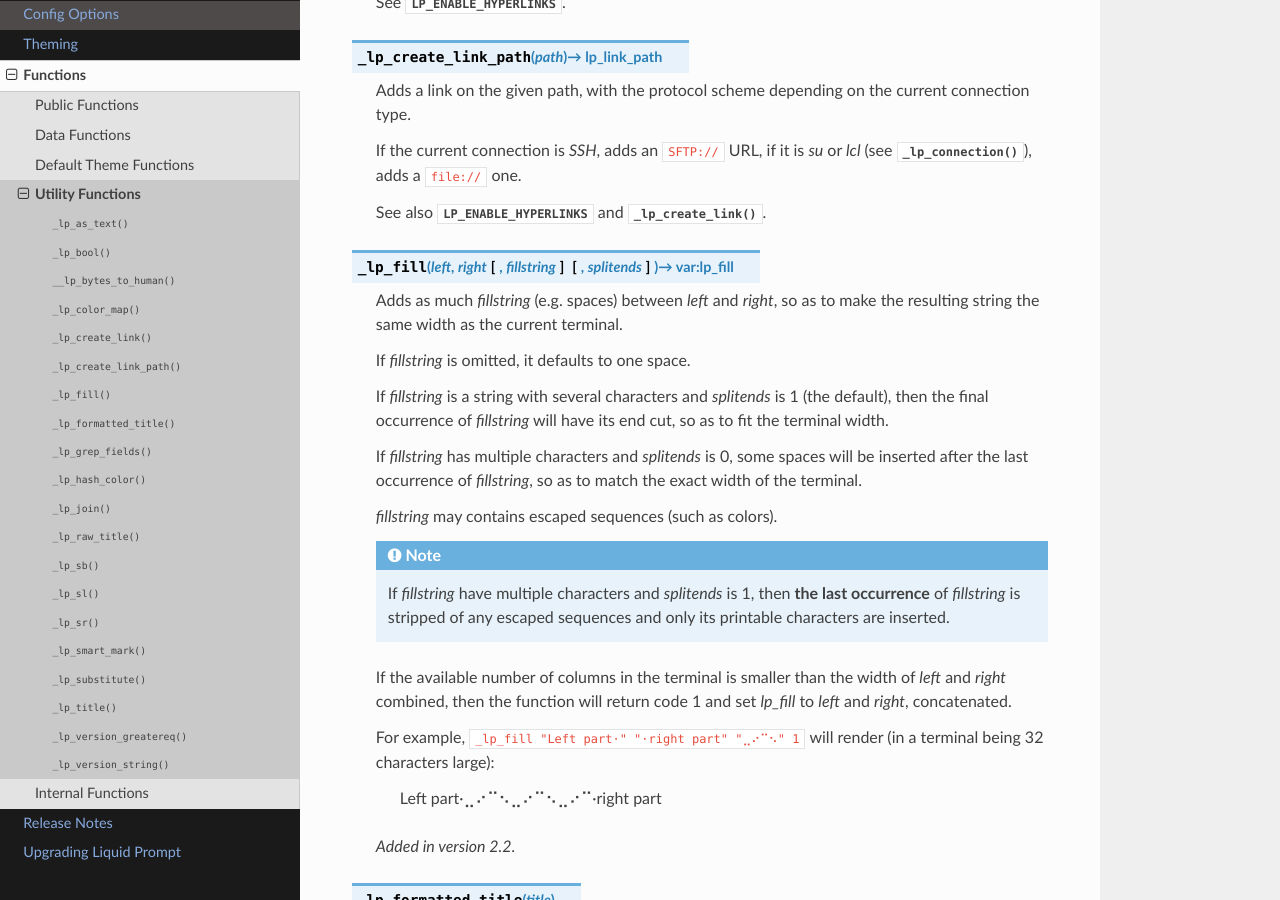
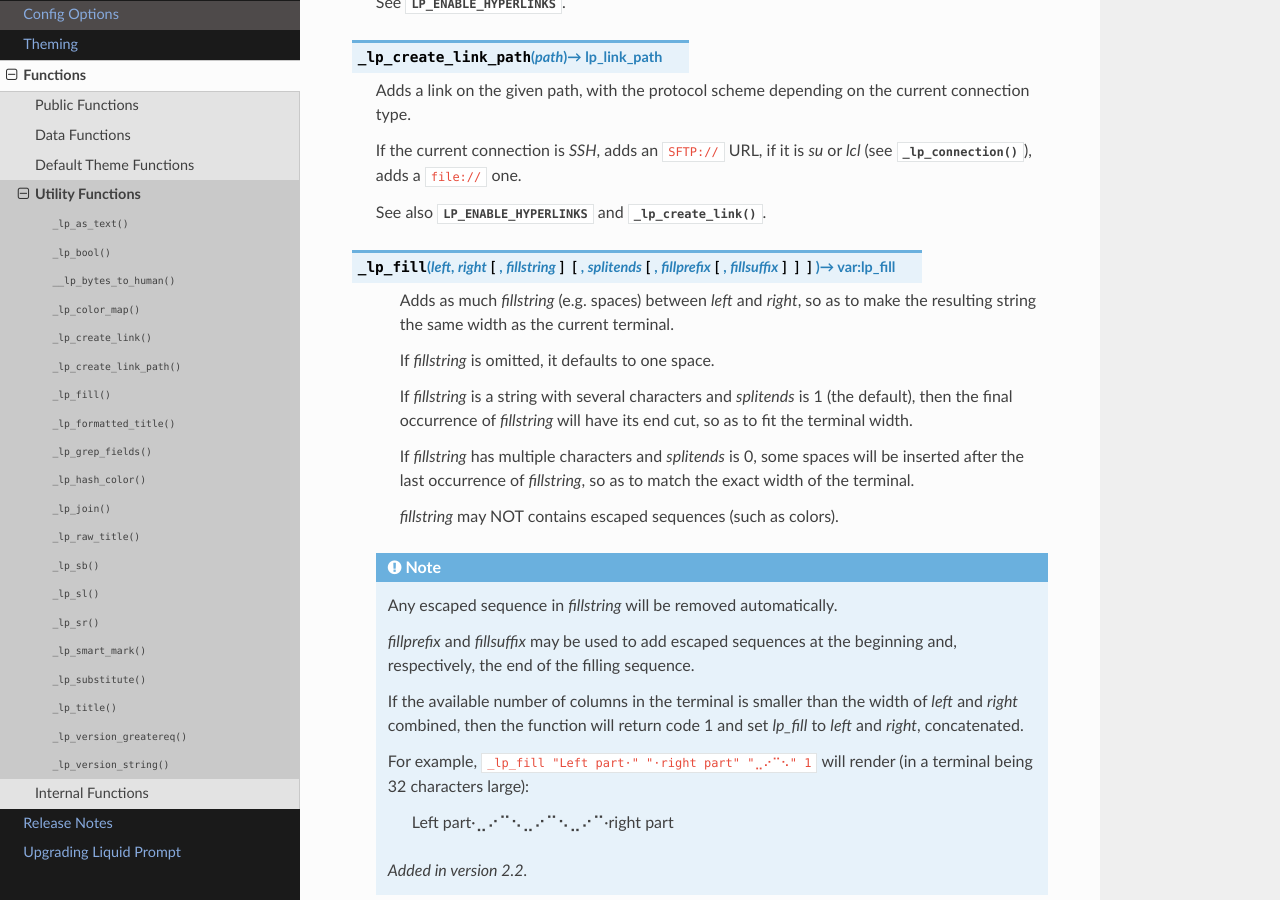
Before and after one commit to liquidprompt/liquidprompt, a Sphinx documentation site: the page built from docs/functions/util.rst, in a window 1280 px wide and 900 px high, scrolled down 954 px. Built offline with Sphinx 7.4.7 and the Read the Docs theme 2.0.0, drawn with Linux system fonts in a browser that asks for light colours.

Commit message:
fix(_lp_fill): avoid costly strip_escape on filling sequence
The previous behavior was to allow escaped sequences in the *fillchars* argument of _lp_fill.
This could lead to a very slow call to __lp_strip_escapes if the gap was large.

The new behavior is to remove escaped sequences from fillchars,
but allow them in the new arguments *fillprefix* and *fillsuffix*.

This actually simplifies the _lp_fill function a bit.

This patch also removes fixed COLUMNS in theme-preview.sh and fix a spacing problem in the unfold theme.

```diff
--- a/docs/functions/util.rst
+++ b/docs/functions/util.rst
@@ -56,7 +56,7 @@
 
    See also :attr:`LP_ENABLE_HYPERLINKS` and :func:`_lp_create_link`.
 
-.. function:: _lp_fill(left, right, [fillstring], [splitends]) -> var:lp_fill
+.. function:: _lp_fill(left, right, [fillstring], [splitends, [fillprefix, [fillsuffix]]]) -> var:lp_fill
 
    Adds as much *fillstring* (e.g. spaces) between *left* and *right*,
    so as to make the resulting string the same width as the current terminal.
@@ -72,12 +72,12 @@
    some spaces will be inserted after the last occurrence of *fillstring*,
    so as to match the exact width of the terminal.
 
-   *fillstring* may contains escaped sequences (such as colors).
+   *fillstring* may NOT contains escaped sequences (such as colors).
 
-   .. note:: If *fillstring* have multiple characters and *splitends* is 1,
-             then **the last occurrence** of *fillstring*
-             is stripped of any escaped sequences
-             and only its printable characters are inserted.
+  .. note:: Any escaped sequence in *fillstring* will be removed automatically.
+
+   *fillprefix* and *fillsuffix* may be used to add escaped sequences at the
+   beginning and, respectively, the end of the filling sequence.
 
    If the available number of columns in the terminal is smaller than
    the width of *left* and *right* combined, then
```
Also changed, not shown: 4 other files.
